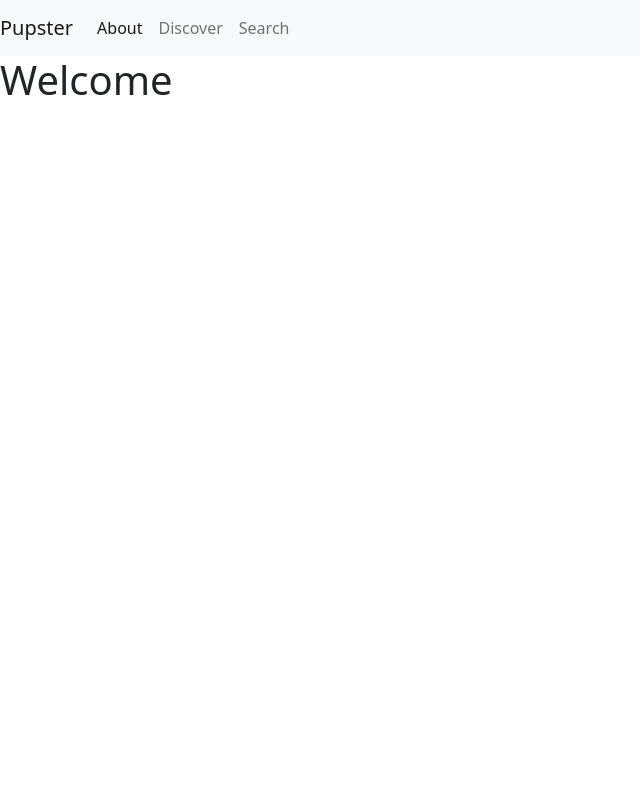
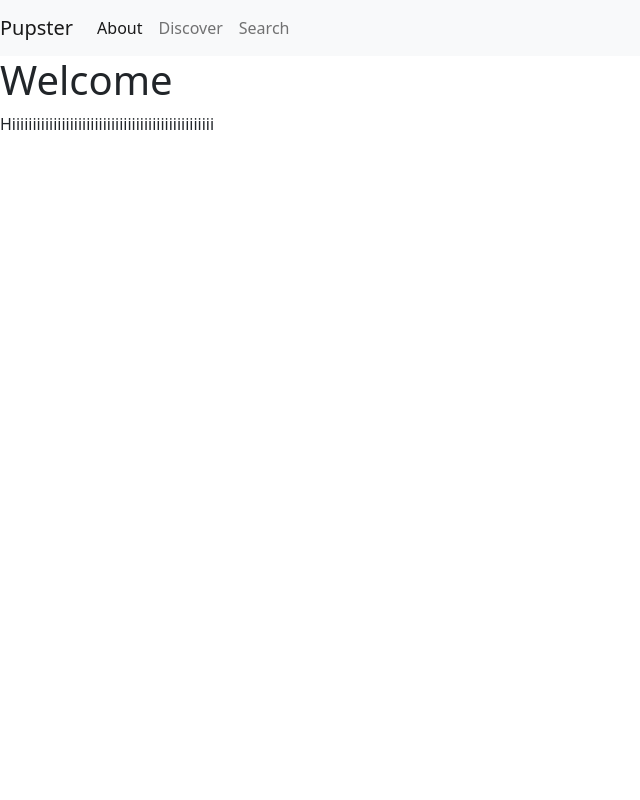
Before and after one commit to ginavargas1/raven-rock, a React (Create React App) app in the folder raven-rock/: page / in a window 1280 px wide. Shown: the top 800 px of the page, without its empty margins (0-640 px from the left). Built offline with nearby package versions, Linux system fonts and the light colour scheme.

Commit message:
added Hi to landing page

```diff
--- a/raven-rock/src/pages/Landing.js
+++ b/raven-rock/src/pages/Landing.js
@@ -7,6 +7,8 @@ function Landing(){
   return (
     <div>
           <h1>Welcome</h1>
+
+          <table>Hiiiiiiiiiiiiiiiiiiiiiiiiiiiiiiiiiiiiiiiiiiiiiiiii</table>
     </div>
   )
 
```
